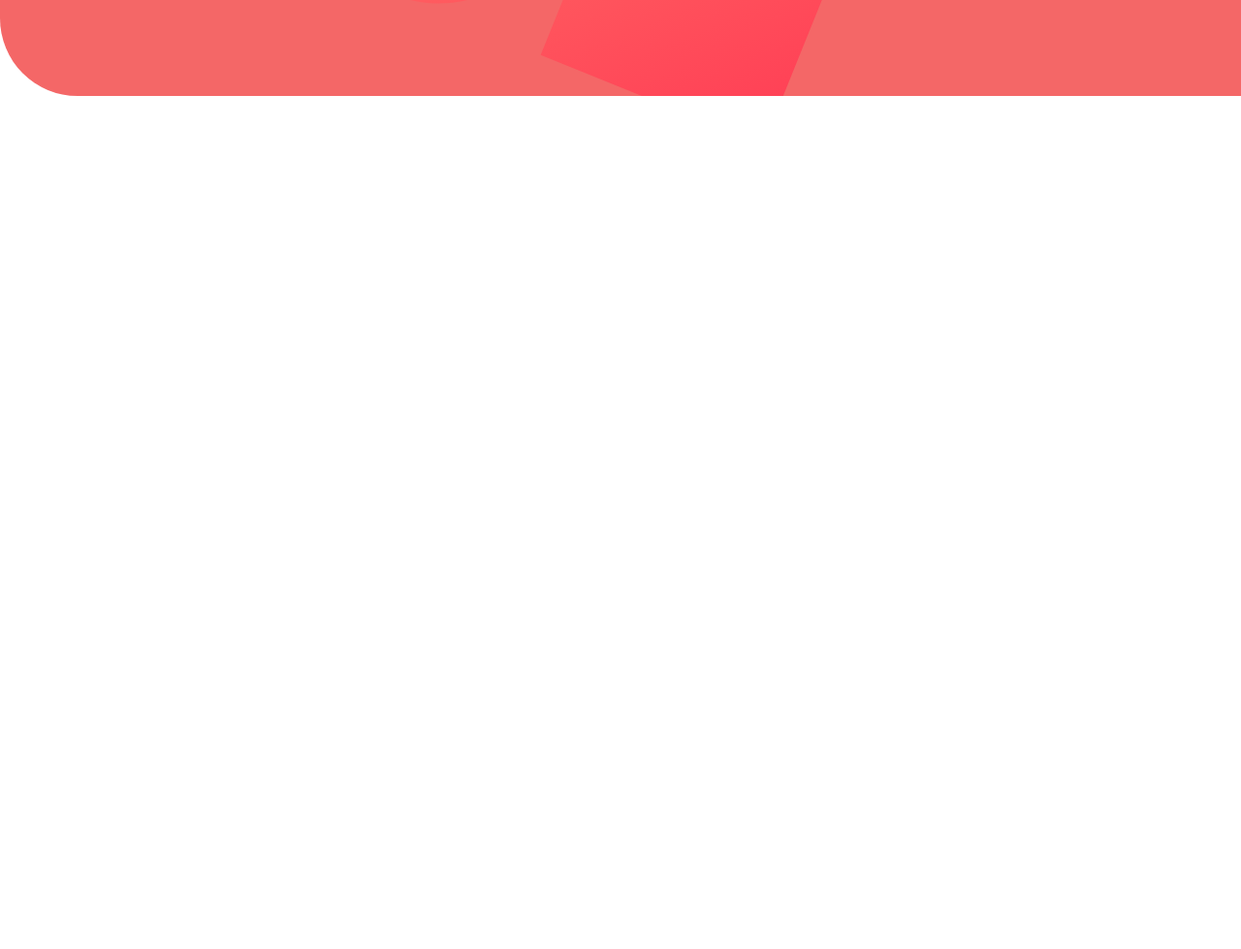
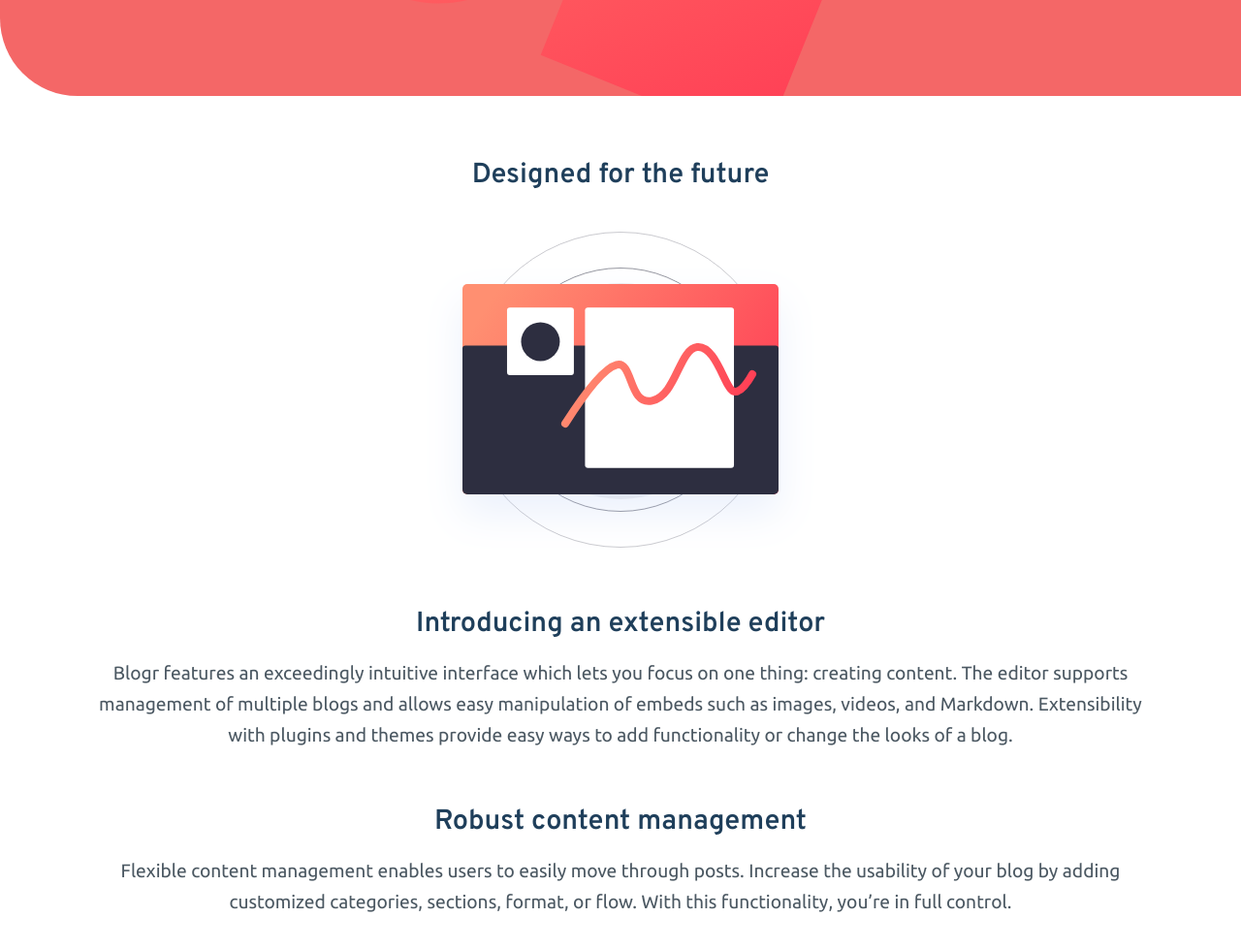
Before and after one commit to wizzy-design/blogr-landing-page-main, a plain HTML site: page index.html in a window 1280 px wide. Shown: the part 501-1480 px from the top of the page at 97% size. Before the commit the page ends 800 px from the top, so only its background shows below. Drawn offline with Linux system fonts and the light colour scheme.

Commit message:
Design section has been added

```diff
--- a/app.js
+++ b/app.js
@@ -2,6 +2,9 @@
 const burgerOpen = document.querySelectorAll(".activator-buttons img")[0];
 const burgerClose = document.querySelectorAll(".activator-buttons img")[1];
 const dropdown = document.querySelector("#dropdowns-div");
+const connect = document.querySelector("#connect");
+const connectArrow = document.querySelector("#connect img");
+const summary = document.querySelector("summary");
 
 // To open mobile nav
 burgerOpen.addEventListener("click", () => {
@@ -18,3 +21,7 @@ burgerClose.addEventListener("click", () => {
     dropdown.classList.toggle("inactive");
     burgerOpen.classList.remove("inactive");
 })
+
+connect.addEventListener, summary.addEventListener("click", () => {
+    connectArrow.classList.toggle("rotate-arrow");
+})
--- a/index.html
+++ b/index.html
@@ -7,7 +7,9 @@
   <link rel="stylesheet" href="./style.css">
 </head>
 <body>
-  <div class="showcase">
+
+  <!-- Showcase & Navigation -->
+  <section class="showcase">
     <!--Navigation section-->
     <nav>
       <div class="logo">
@@ -71,7 +73,37 @@
         </div>
       </header>
     </div>
-  </div>
+  </section>
+
+  <!-- Design -->
+  <section class="design">
+    <h1>Designed for the future</h1>
+
+    <div class="showcase-design">
+      <div class="design-img">
+        <img src="./images/illustration-editor-mobile.svg" alt="">
+      </div>
+
+      <div class="design-texts">
+        <div class="design-text">
+          <h1>Introducing an extensible editor</h1>
+          <p>Blogr features an exceedingly intuitive interface which lets you focus on one thing: creating content.
+            The editor supports management of multiple blogs and allows easy manipulation of embeds such as images,
+            videos, and Markdown. Extensibility with plugins and themes provide easy ways to add functionality or
+            change the looks of a blog.</p>
+        </div>
+
+        <div class="design-text">
+          <h1>Robust content management</h1>
+          <p>Flexible content management enables users to easily move through posts. Increase the usability of your blog
+            by adding customized categories, sections, format, or flow. With this functionality, you’re in full control.
+          </p>
+        </div>
+
+      </div>
+    </div>
+  </section>
+
 
   <!-- Javascript -->
   <script src="./app.js"></script>
--- a/style.css
+++ b/style.css
@@ -82,12 +82,14 @@ nav{
     display: flex;
     flex-direction: column;
     align-items: center;
-    margin-top: 1.5rem;
+    margin-top: 2.5rem;
     padding: 1.5rem 0;
     background-color: var(--white);
     min-height: 23rem;
     height: auto;
     width: 90%;
+    left: 5%;
+    right: 30%;
     border-radius: .5rem;
     box-shadow: rgba(0, 0, 0, 0.1) 0px 10px 15px -3px, rgba(0, 0, 0, 0.05) 0px 4px 6px -2px;
     font-family: 'Overpass', sans-serif;
@@ -127,6 +129,11 @@ ul .dropdown a{
     text-align: center;
     font-size: 1.3rem;
     color: var(--very-dark-blue);
+}
+
+.rotate-arrow{
+    transform: rotate(178deg);
+    transition: all 0.3s ease;
 }
 
 .gray-show{
@@ -214,7 +221,6 @@ ul .dropdown a{
 }
 
 .showcase-text p{
-    color: var(--grayish-blue);
     font-size: 1.2rem;
     width: 80%;
     margin-top: .2rem;
@@ -242,3 +248,48 @@ ul .dropdown a{
     background-color: transparent;
     border: 1px solid var(--white);
 }
+
+/* Design Section */
+
+.design{
+    display: flex;
+    flex-direction: column;
+    align-items: center;
+    margin: 4rem 0;
+    min-height: 160vh;
+}
+
+.design h1{
+    font-size: 1.8rem;
+    font-family: 'Overpass', sans-serif;
+    margin-bottom: 1rem;
+    color: var(--very-dark-blue);
+}
+
+.design-img{
+    margin: 1.5rem 0;
+    display: flex;
+    justify-content: center;
+}
+
+.design-text{
+    display: flex;
+    flex-direction: column;
+    align-items: center;
+    justify-content: center;
+    margin: 3.5rem 0;
+}
+
+.design-texts h1{
+    width: 90%;
+    text-align: center;
+}
+
+.design-texts p{
+    width: 85%;
+    font-size: 1.2rem;
+    text-align: center;
+    color: var(--very-dark-grayish-blue);
+    font-family: 'Ubuntu', sans-serif;
+    line-height: 2rem;
+}
```
